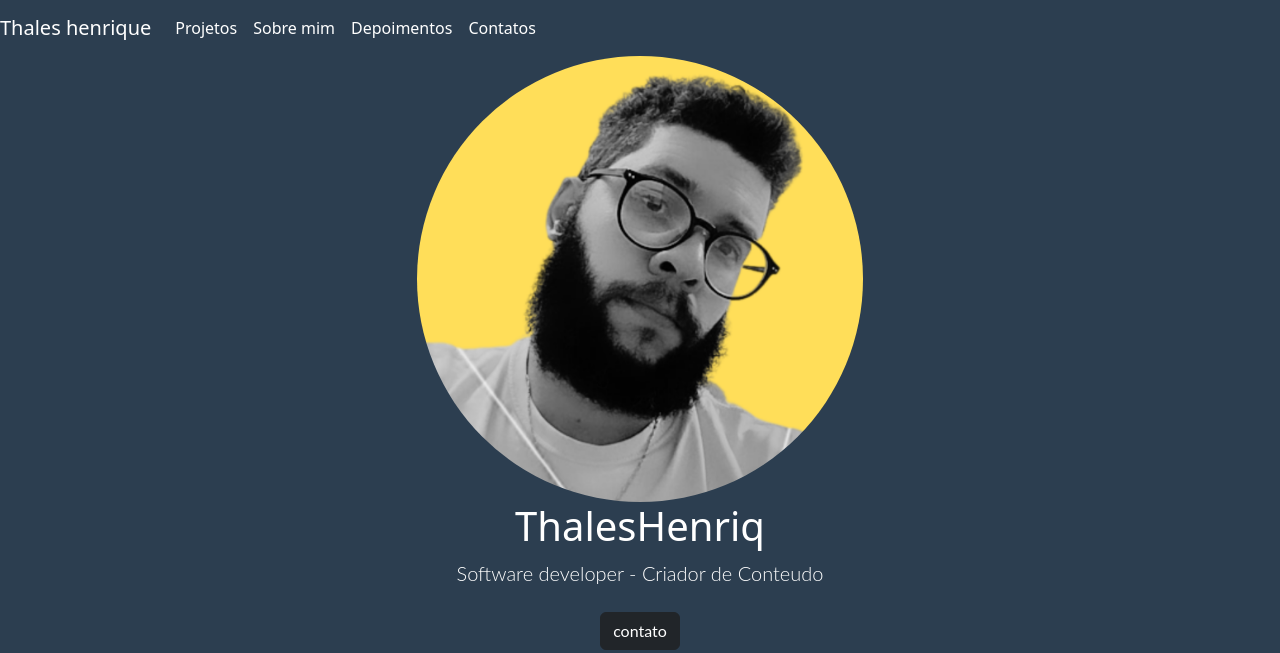
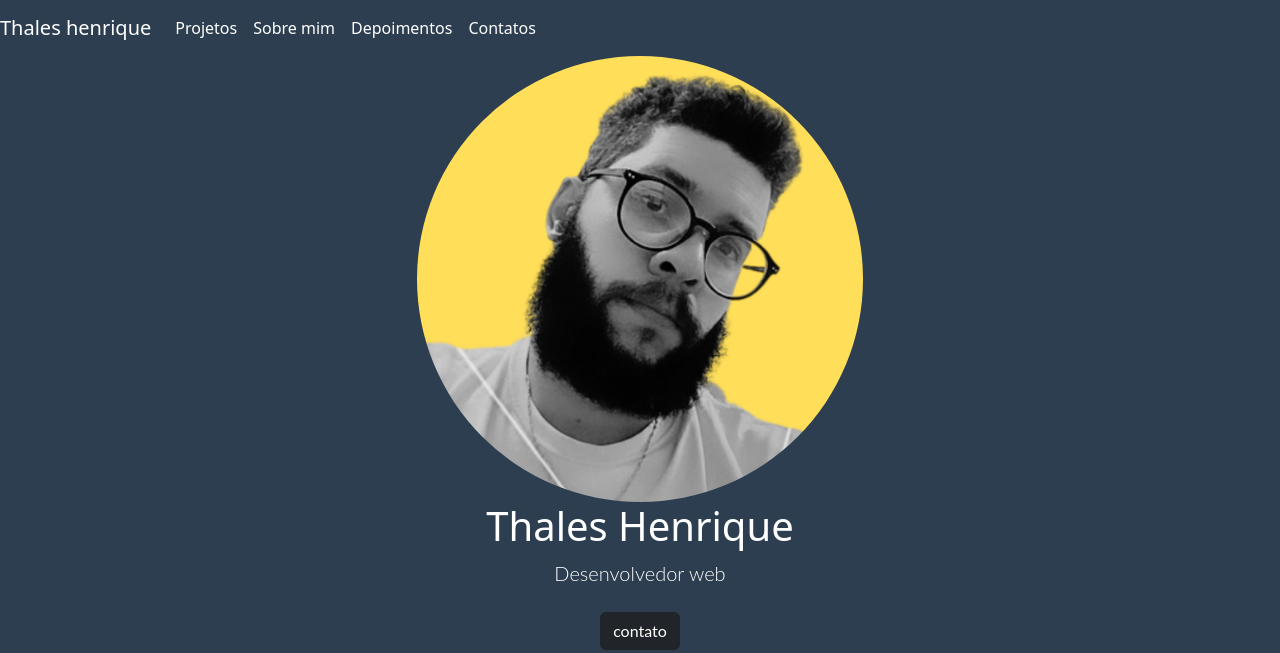
Before and after one commit to ThalesHenriq/Portifolio, a plain HTML site: page index.html in a window 1280 px wide. Shown: the top 653 px of the page. Drawn offline with nearby package versions, Linux system fonts and the light colour scheme.

Commit message:
Update index.html

```diff
--- a/index.html
+++ b/index.html
@@ -92,8 +92,8 @@
       <section class="jumbotron text-center corSecundaria">
         <div class="container">
           <img class="foto-perfil" src="foto.png" alt="">
-          <h1 class="jumbotron-heading textoBranco">ThalesHenriq</h1>
-          <p class="lead textoBranco">Software developer - Criador de Conteudo <p>
+          <h1 class="jumbotron-heading textoBranco">Thales Henrique</h1>
+          <p class="lead textoBranco">Desenvolvedor web<p>
             <a href="#contatos" class="btn btn-dark my-2">contato</a>
           </p>
           <a href="https://www.linkedin.com/in/thales-henrique-10a522193/"><i class="textoBranco fab fa-linkedin"></i></a>
```
